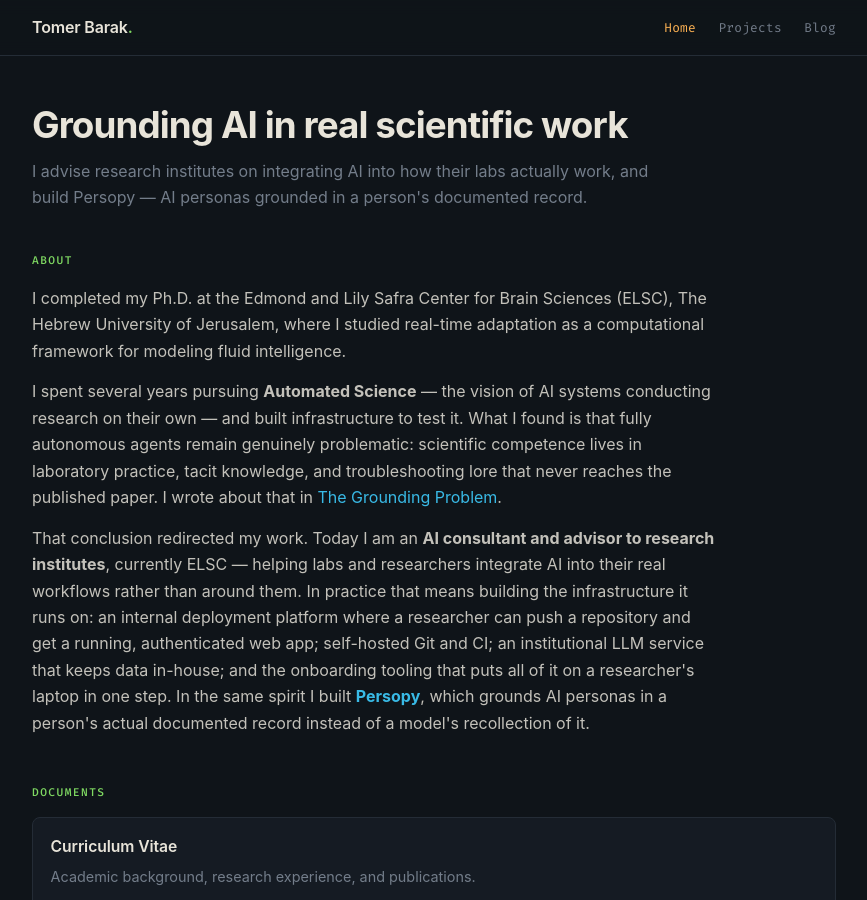
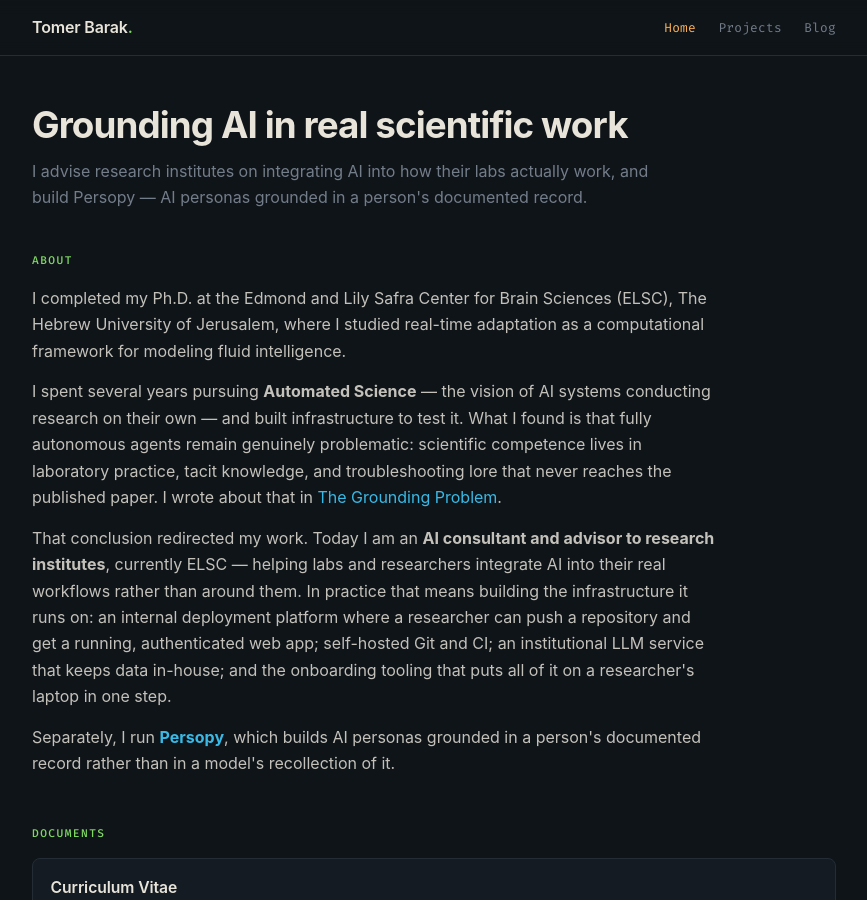
Before and after one commit to Tomer-Barak/Tomer-Barak.github.io, a Jekyll site: the page built from index.md, in a window 1280 px wide and 900 px high. Shown: the whole window, without its empty margins (206-1073 px from the left). Built offline with Jekyll 4.4.1, drawn with Linux system fonts in a browser that asks for light colours.

```diff
--- a/index.md
+++ b/index.md
@@ -27,9 +27,11 @@ title: Home
     In practice that means building the infrastructure it runs on: an internal deployment platform where a researcher
     can push a repository and get a running, authenticated web app; self-hosted Git and CI; an institutional LLM
     service that keeps data in-house; and the onboarding tooling that puts all of it on a researcher's laptop in one
-    step. In the same spirit I built
-    <a href="https://persopy.com" target="_blank" rel="noopener"><strong>Persopy</strong></a>, which grounds AI
-    personas in a person's actual documented record instead of a model's recollection of it.
+    step.
+  </p>
+  <p>
+    Separately, I run <a href="https://persopy.com" target="_blank" rel="noopener"><strong>Persopy</strong></a>,
+    which builds AI personas grounded in a person's documented record rather than in a model's recollection of it.
   </p>
 </section>
 
```
Also changed, not shown: _projects/ai-archive.md (+1 -2 lines), _projects/persopy.md (+0 -9 lines).
